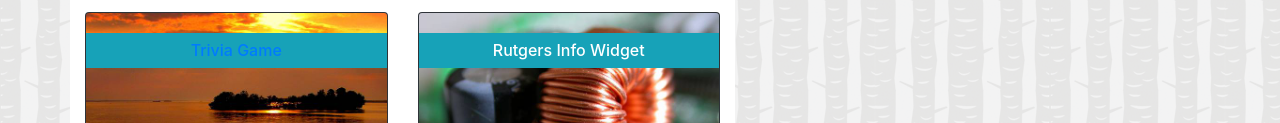
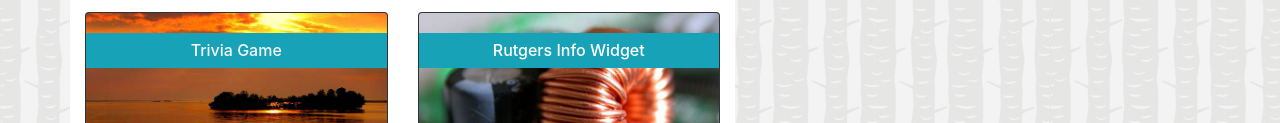
Before and after one commit to cbeez07/Bootstrap-Portfolio, a plain HTML site: page portfolio.html in a window 1280 px wide. Shown: the part 435-558 px from the top of the page. Drawn offline with nearby package versions, Linux system fonts and the light colour scheme.

```diff
--- a/portfolio.html
+++ b/portfolio.html
@@ -89,7 +89,7 @@
 								<a href="https://cbeez07.github.io/Triviagame/" target="_blank">
 									<img class="card-img"src="assets/images/Trivia.jpg" alt="Trivia">
 									<div class="card-img-overlay px-0">
-										<h6 class="card-title bg-info mx-0 text-center py-2">Trivia Game</h6>
+										<h6 class="card-title bg-info mx-0 text-center py-2 text-light">Trivia Game</h6>
 									</div>
 								</a>
 							</div>
```
